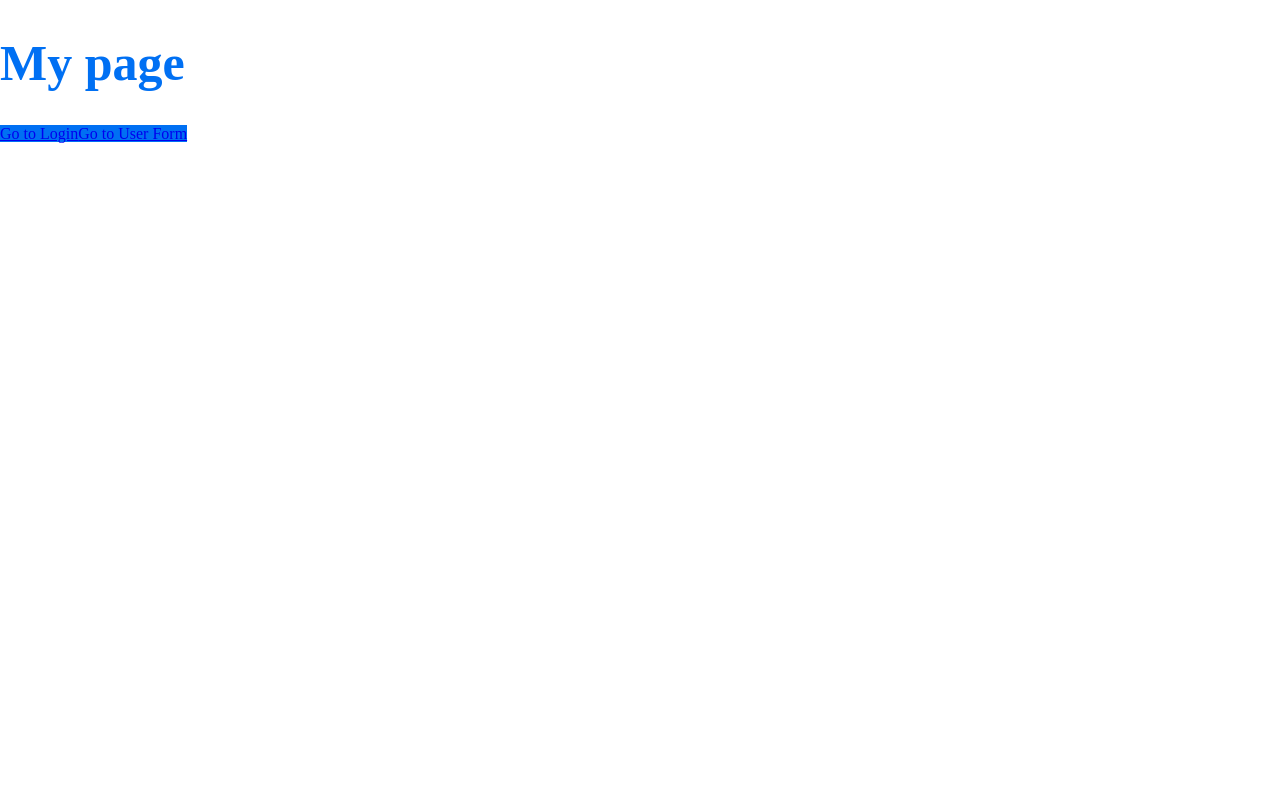
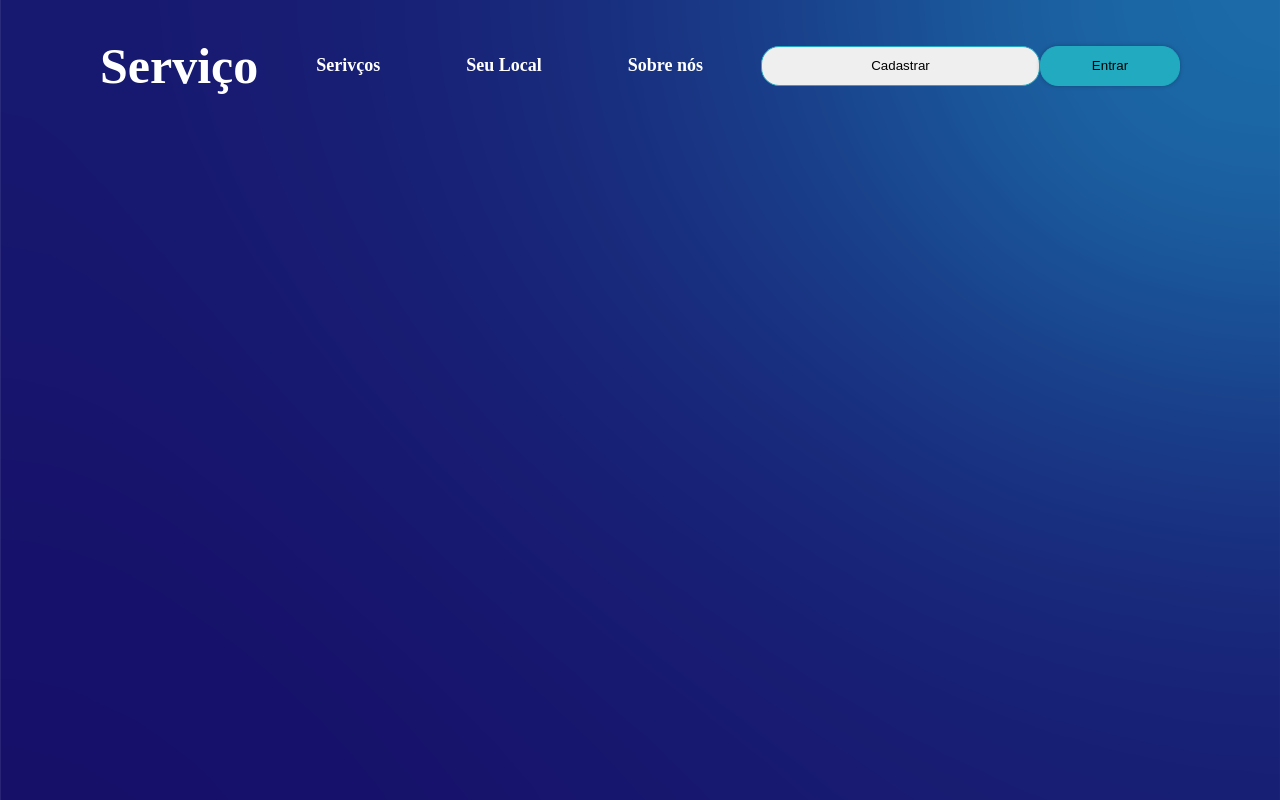
Before and after one commit to CesarSturmer/service, a Next.js app: page / in a window 1280 px wide. Built offline with nearby package versions, Linux system fonts and the light colour scheme.

Commit message:
initial home

```diff
--- a/pages/_app.js
+++ b/pages/_app.js
@@ -5,13 +5,17 @@ const GlobalStyle = createGlobalStyle`
     margin: 0;
     padding: 0;
     box-sizing: border-box;
+    background: no-repeat url('/background.svg') ;
+    background-size: cover;
   }
 `
 
 const theme = {
   colors: {
     primary: '#0070f3',
-    secondary: '#fefefe'
+    title: '#FFFFFF',
+    secondary: '#fefefe',
+    backgroundWhite: '#FFFFFF',
   },
 }
 
--- a/pages/index.js
+++ b/pages/index.js
@@ -1,22 +1,68 @@
-import styled from 'styled-components'
+import Link from 'next/link';
+import styled from 'styled-components';
+
+
+const Header = styled.div`
+  margin: 0px 100px 0 100px;
+`;
+
+const Container = styled.div`
+  display: flex;
+  justify-content: space-between;
+  align-items: center;
+`;
 
 const Title = styled.h1`
   font-size: 50px;
-  color: ${({ theme }) => theme.colors.primary};
-`
+  color: ${({ theme }) => theme.colors.title};
+`;
 
-const NavigationButton = styled.a`
-  background-color: ${({ theme }) => theme.colors.primary};
-  width: 30rem;
-  height: 10rem;
-`
+const TitleSecond = styled.h1`
+  font-size: 18px;
+  color: ${({ theme }) => theme.colors.title};
+  padding: 43px;
+`;
+
+const ButtonRegister = styled.button`
+  border: 1px solid #22aac1;
+  border-radius: 18px;
+  width: 279px;
+  height: 40px;
+`;
+
+const ButtonEnter = styled.button`
+  background: #22aac1;
+  box-shadow: 0px 0px 4px rgba(0, 0, 0, 0.25);
+  border: 1px solid #22aac1;
+  border-radius: 18px;
+  width: 140px;
+  height: 40px;
+`;
+
 
 export default function Home() {
   return (
     <>
-      <Title>My page</Title>
-      <NavigationButton href='/login'>Go to Login</NavigationButton>
-      <NavigationButton href='/userForm'>Go to User Form</NavigationButton>
+      <Header>
+        <Container>
+          <div>
+            <Title>Serviço</Title>
+          </div>
+          <Container>
+            <TitleSecond>Serivços</TitleSecond>
+            <TitleSecond>Seu Local</TitleSecond>
+            <TitleSecond>Sobre nós</TitleSecond>
+          </Container>
+          <Container>
+            <Link href="/userForm">
+            <ButtonRegister>Cadastrar</ButtonRegister>
+            </Link>
+            <Link href="/login">
+            <ButtonEnter>Entrar</ButtonEnter>
+            </Link>
+          </Container>
+        </Container>
+      </Header>
     </>
-  )
+  );
 }
--- a/src/components/UserForm/index.js
+++ b/src/components/UserForm/index.js
@@ -13,6 +13,7 @@ const FormContainer = styled.form`
     justify-content: center;
     align-items: center;
     flex-direction: column;
+    background: ${({ theme }) => theme.colors.backgroundWhite};
 `
 
 const TwoInputsContainer = styled.div`
```
Also changed, not shown: public/background.svg (added).
